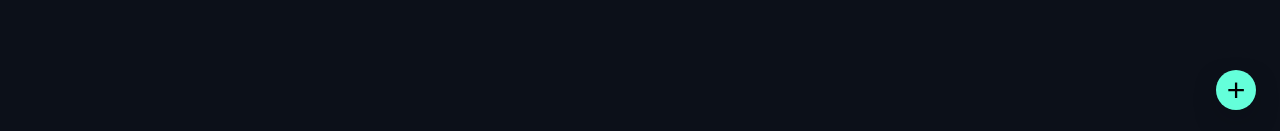
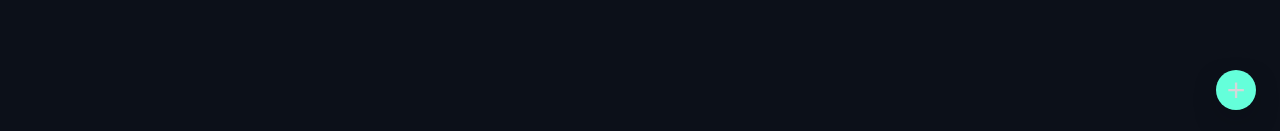
Before and after one commit to JoanMutti/finance-control, a React (Create React App) app: page / in a window 1280 px wide. Shown: the part 666-797 px from the top of the page. Built offline with nearby package versions, Linux system fonts and the light colour scheme.

Commit message:
style addinout

```diff
--- a/src/components/AddInOut.jsx
+++ b/src/components/AddInOut.jsx
@@ -6,22 +6,15 @@ import { toDateInputValue } from "../utils/toDateInputValue";
 
 const variants = {
   open: {
-    width: "300px",
-    minHeight: "450px",
-    right: "auto",
-    borderRadius: "0px",
-    left: "calc(50% - 150px)",
+    width: "280px",
+    minHeight: "80vh",
+    borderRadius: "8px",
     backgroundColor: "var(--card-color)",
     bottom: "24px",
   },
   closed: {
-    bottom: "24px",
-    right: "24px",
-    width: "40px",
-    height: "40px",
     borderRadius: "50%",
     backgroundColor: "var(--green)",
-    fontSize: "32px",
   },
 };
 
--- a/src/styles/AddInOut.css
+++ b/src/styles/AddInOut.css
@@ -21,6 +21,7 @@
     font-size: 32px;
     margin: auto;
     cursor: pointer;
+    color: inherit;
 }
 
 .AddInOut form {
--- a/src/styles/Input.css
+++ b/src/styles/Input.css
@@ -17,6 +17,7 @@
 
 .AddInOut input[type=submit] {
     cursor: pointer;
+    color: inherit;
 }
 
 .AddInOut input[type=submit]:hover {
```
